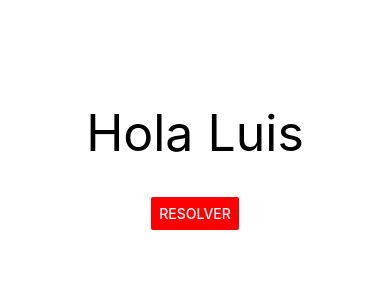
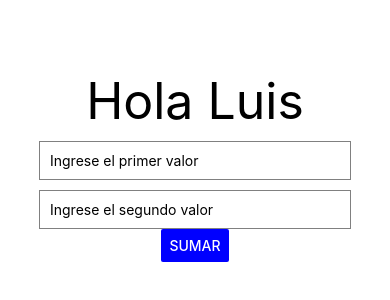
Before and after one commit to HLuiss17/miPrimeraApp, a React Native app: screen / in a window 390 px wide. Shown: the part 256-556 px from the top of the page. Built offline with nearby package versions, Linux system fonts and the light colour scheme.

Commit message:
Update App.js

```diff
--- a/App.js
+++ b/App.js
@@ -1,23 +1,42 @@
 import { StatusBar } from 'expo-status-bar';
-import { StyleSheet, Text, View, Button, TextInput } from 'react-native';
+import { useState } from 'react';
+import { StyleSheet, Text, View, Button, TextInput, Alert } from 'react-native';
 
 
 export default function App() {
+  //la logica del codigo
+  //definicion de hook de estado
+  const{numero1,setNumero1}=useState("");
+  const{numero2,setNumero2}=useState("");
+  const{resultado,setResultado}=useState("");
+  //funcion tipo flecha
+  const sumar=()=>{
+  resultado=numero1+numero2;
+   Alert.alert('la suma de num1 y num2 es'+resultado);
+  };
+  //Return es la vista
   return (
     <View style={styles.container}>
       <Text style={styles.texto}>Hola Luis</Text>
       <StatusBar style="auto" />
       <TextInput
-        placeolder="Ingrese un numero"
-        style={styles.imput}
+        style={styles.input}
+        onChangeText={(value)=>setNumero1(value)}
+        value={numero1}
+        placeholder="Ingrese el primer valor"
+        keyboardType="numeric"
       />
       <TextInput
-        placeolder="Ingrese un numero"
-        style={styles.imput}
+         style={styles.input}
+         onChangeText={(value)=>setNumero2(value)}
+         value={numero2}
+         placeholder="Ingrese el segundo valor"
+         keyboardType="numeric"
       />
       <Button
-        color="red"
-        title="Resolver"
+      color="blue"
+        title="Sumar"
+        onPress={sumar}
       />
     </View>
   );
@@ -32,7 +51,7 @@ const styles = StyleSheet.create({
   texto: {
     fontSize: 50,
   },
-  textInput:{
+  input:{
     borderWidth:1,
     borderColor:'gray',
     width:'80%',
@@ -47,4 +66,6 @@ const styles = StyleSheet.create({
   //suma,resta,m,d
   // ir al navegador react native
   //https://reactnative.dev/docs/textinput
+  //deber
+  //SUMA RESTA MULTIPLICACION Y DIVICION
 });
```
